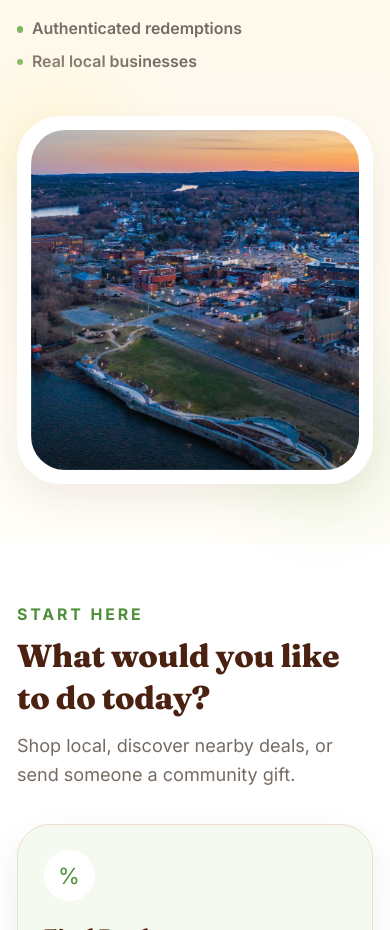
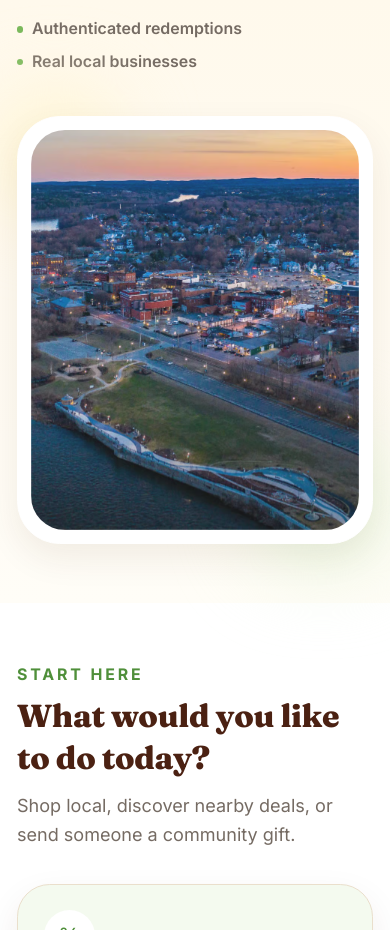
Before and after one commit to austin-stanley-hinson/myLokala, a Next.js app: page / in a window 390 px wide. Shown: the part 780-1710 px from the top of the page. Built offline with nearby package versions, Linux system fonts and the light colour scheme; no server answers; the database is empty.

Commit message:
Update homepage carousel imagery

```diff
--- a/src/components/marketplace/hero-placard.tsx
+++ b/src/components/marketplace/hero-placard.tsx
@@ -11,6 +11,10 @@ const PHOTOS = [
   "/w6.jpg",
   "/w7.jpg",
   "/w8.jpg",
+  "/w9.jpg",
+  "/w10.jpg",
+  "/w11.jpg",
+  "/w12.jpg",
 ];
 
 const SLIDE_COUNT = PHOTOS.length + 1; // + branded intro
@@ -22,8 +26,11 @@ const INTERVAL_MS = 5000;
  */
 export function HeroPlacard() {
   const [active, setActive] = useState(0);
+  const [loaded, setLoaded] = useState(false);
 
   useEffect(() => {
+    // Trigger the initial dissolve-in once mounted on the client.
+    setLoaded(true);
     const id = setInterval(() => {
       setActive((prev) => (prev + 1) % SLIDE_COUNT);
     }, INTERVAL_MS);
@@ -31,16 +38,20 @@ export function HeroPlacard() {
   }, []);
 
   const slideClass = (isActive: boolean) =>
-    `absolute inset-0 transition-opacity duration-[1500ms] ease-in-out ${
+    `absolute inset-0 transition-opacity duration-[2000ms] ease-in-out ${
       isActive ? "opacity-100" : "opacity-0"
     }`;
 
   return (
-    <div className="relative">
+    <div
+      className={`relative transition-opacity duration-[1200ms] ease-out ${
+        loaded ? "opacity-100" : "opacity-0"
+      }`}
+    >
       <div className="absolute -left-5 -top-5 h-28 w-28 rounded-full bg-lokala-sun-soft blur-2xl" />
       <div className="absolute -bottom-6 -right-4 h-32 w-32 rounded-full bg-lokala-green-light blur-2xl" />
       <div className="relative overflow-hidden rounded-[2.5rem] border border-white bg-white p-3 shadow-lokala-card">
-        <div className="relative h-[340px] w-full overflow-hidden rounded-[2rem] sm:h-[420px]">
+        <div className="relative h-[400px] w-full overflow-hidden rounded-[2rem] sm:h-[500px] lg:h-[540px]">
           {/* Slide 0 — branded intro */}
           <div
             aria-hidden={active !== 0}
```
